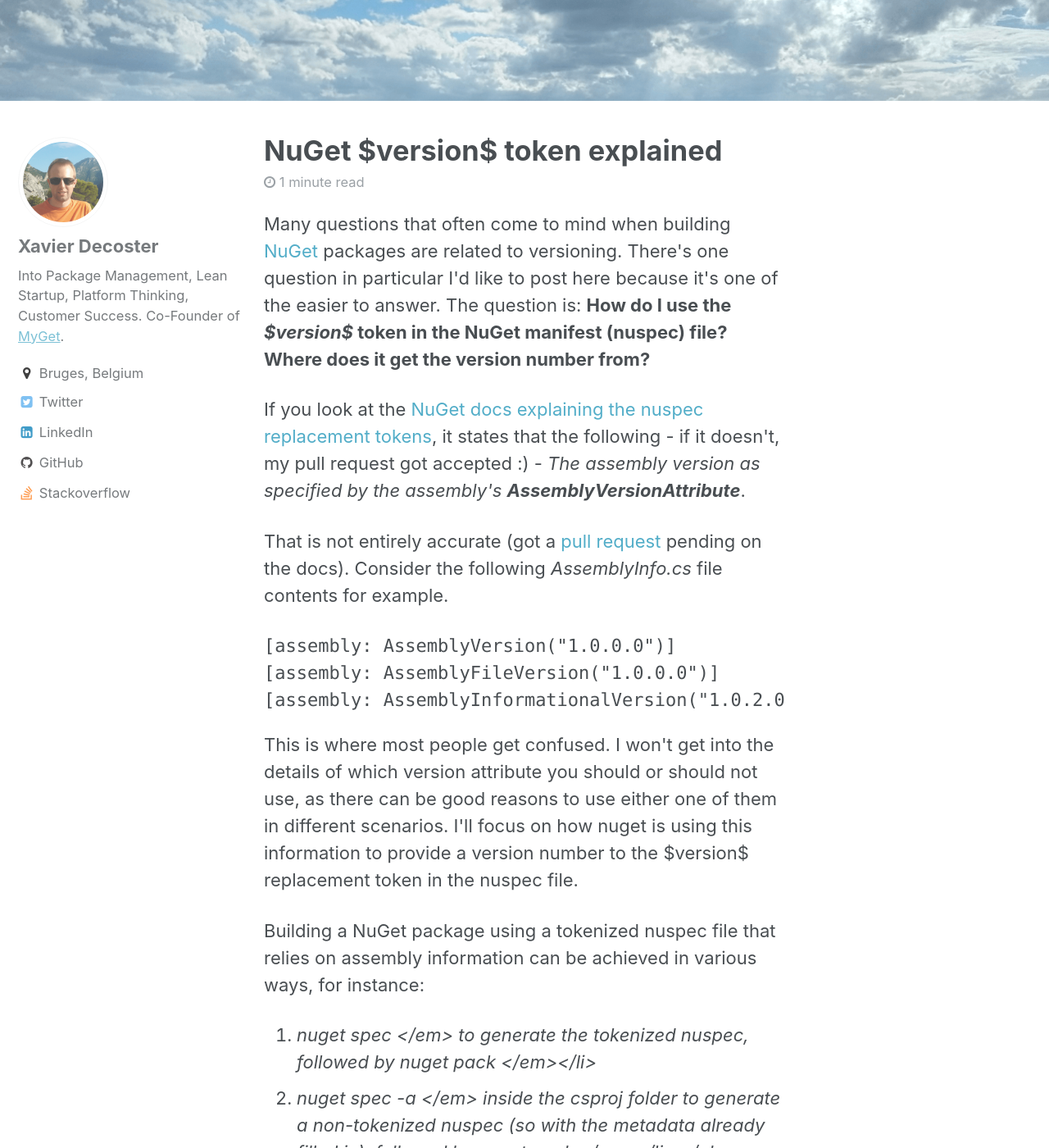
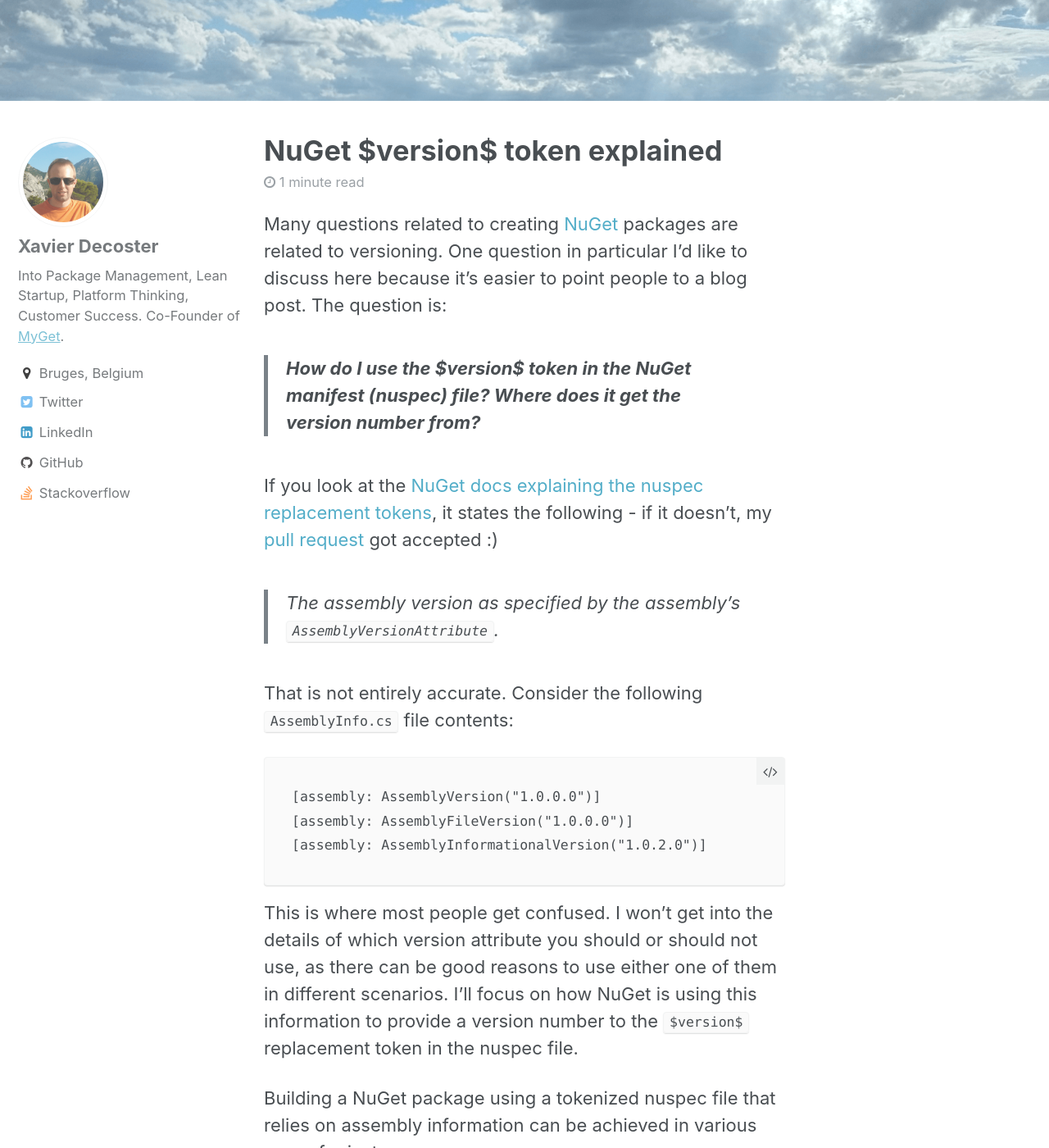
Before and after one commit to xavierdecoster/xavierdecoster.github.io, a Jekyll site: the page built from _posts/2012-04-26-nuget-version-token-explained.markdown, in a window 1280 px wide and 1400 px high, scrolled down 208 px. Shown: the whole window at 82% size. Built offline with Jekyll 4.4.1, drawn with Linux system fonts in a browser that asks for light colours; comment, search, counter and statistics services are not loaded; some of the changed text lies outside the part shown.

Commit message:
Fixed some markup (converted post to markdown)

````diff
--- a/_posts/2012-04-26-nuget-version-token-explained.markdown
+++ b/_posts/2012-04-26-nuget-version-token-explained.markdown
@@ -12,32 +12,39 @@ redirect_from:
  - /2012/04/26/nuget-version-token-explained/.html
  - /nuget-version-token-explained
 ---
-<p>Many questions that often come to mind when building <a href="http://www.nuget.org" target="_blank">NuGet</a> packages are related to versioning. There's one question in particular I'd like to post here because it's one of the easier to answer. The question is: <strong>How do I use the <em>$version$</em> token in the NuGet manifest (nuspec) file? Where does it get the version number from?</strong></p>
+Many questions related to creating <a href="https://www.nuget.org" target="_blank">NuGet</a> packages are related to versioning.
+One question in particular I'd like to discuss here because it's easier to point people to a blog post.
+The question is:
 
-<p>If you look at the <a href="http://docs.nuget.org/docs/reference/nuspec-reference#Replacement_Tokens" target="_blank">NuGet docs explaining the nuspec replacement tokens</a>, it states that the following - if it doesn't, my pull request got accepted :) - <em>The assembly version as specified by the assembly's</em> <strong><em>AssemblyVersionAttribute</em></strong>.</p>
+> **How do I use the *$version$* token in the NuGet manifest (nuspec) file? Where does it get the version number from?**
 
-<p>That is not entirely accurate (got a <a href="https://github.com/NuGet/NuGetDocs/pull/27" target="_blank">pull request</a> pending on the docs). Consider the following <em>AssemblyInfo.cs</em> file contents for example.</p>
+If you look at the <a href="http://docs.nuget.org/docs/reference/nuspec-reference#Replacement_Tokens" target="_blank">NuGet docs explaining the nuspec replacement tokens</a>, it states the following - if it doesn't, my <a href="https://github.com/NuGet/NuGetDocs/pull/27" target="_blank">pull request</a> got accepted :)
 
-<pre class="brush: c#;gutter:false;auto-links:false;toolbar:false;wrap-lines:false;">[assembly: AssemblyVersion("1.0.0.0")]
+> The assembly version as specified by the assembly's `AssemblyVersionAttribute`.
+
+That is not entirely accurate.
+Consider the following `AssemblyInfo.cs` file contents:
+
+```
+[assembly: AssemblyVersion("1.0.0.0")]
 [assembly: AssemblyFileVersion("1.0.0.0")]
-[assembly: AssemblyInformationalVersion("1.0.2.0")]</pre>
+[assembly: AssemblyInformationalVersion("1.0.2.0")]
+```
 
-<p>This is where most people get confused. I won't get into the details of which version attribute you should or should not use, as there can be good reasons to use either one of them in different scenarios. I'll focus on how nuget is using this information to provide a version number to the $version$ replacement token in the nuspec file.</p>
+This is where most people get confused.
+I won't get into the details of which version attribute you should or should not use, as there can be good reasons to use either one of them in different scenarios.
+I'll focus on how NuGet is using this information to provide a version number to the `$version$` replacement token in the nuspec file.
 
-<p>Building a NuGet package using a tokenized nuspec file that relies on assembly information can be achieved in various ways, for instance:</p>
+Building a NuGet package using a tokenized nuspec file that relies on assembly information can be achieved in various ways, for instance:
 
-<ol>
-<li><em>nuget spec <csproj></em> to generate the tokenized nuspec, followed by <em>nuget pack <csproj></em></li>
-<li><em>nuget spec -a <assemblyPath></em> inside the csproj folder to generate a non-tokenized nuspec (so with the metadata already filled in), followed by <em>nuget pack <nuspec></em></li>
-</ol>
+* `nuget spec <csproj>` to generate the tokenized nuspec, followed by `nuget pack <csproj>`
+* `nuget spec -a <assemblyPath>` inside the `.csproj` folder to generate a non-tokenized nuspec (with metadata already filled in), followed by `nuget pack <nuspec>`
 
-<p>Basically, it comes down to this:</p>
+Basically, it comes down to this:
 
-<ul>
-<li>If the <strong><em>AssemblyInformationalVersion</em></strong> attribute is available, then that one is used.</li>
-<li>If the <em>AssemblyInformationalVersion</em> attribute is not available, then the <strong><em>AssemblyVersion</em></strong> attribute is used.</li>
-<li>If none of the above are specified, your assembly will have a version number of 0.0.0.0, as well as the resulting package.</li>
-<li>NuGet totally ignores the <em>AssemblyFileVersion</em> attribute.</li>
-</ul>
+* If the `AssemblyInformationalVersion` attribute is available, then that one is used.
+* If the `AssemblyInformationalVersion` attribute is not available, then the `AssemblyVersion` attribute is used instead.
+* If none of the above are specified, your assembly will have a version number of `0.0.0.0`, as well as the resulting package.
+* NuGet completely ignores the `AssemblyFileVersion` attribute.
 
-<p>Note that this behavior is the same when skipping the nuspec at all and building a nuget package directly from an assembly, using <em>using nuget pack <assembly.dll></em>.</p>
+Note that this behavior is the same when skipping the `.nuspec` at all and building a NuGet package directly from an assembly, using `nuget pack <assembly.dll>`.
````
